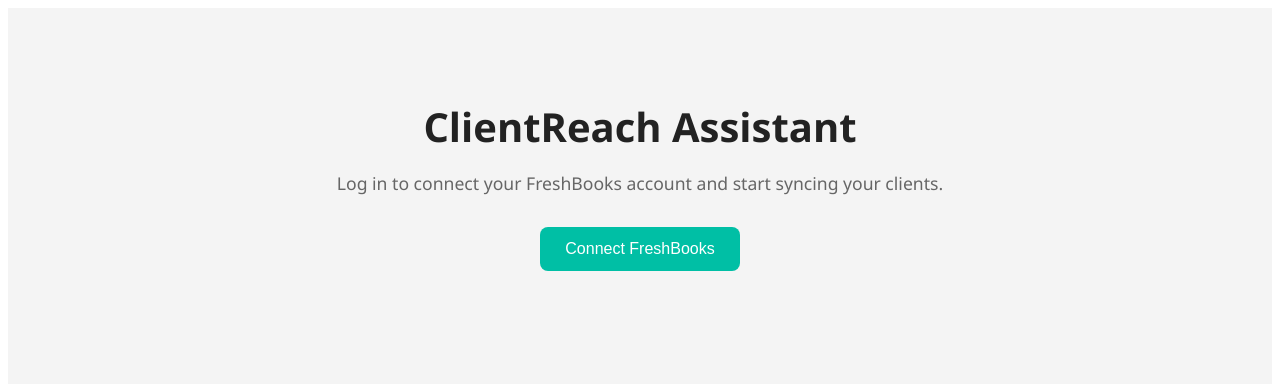
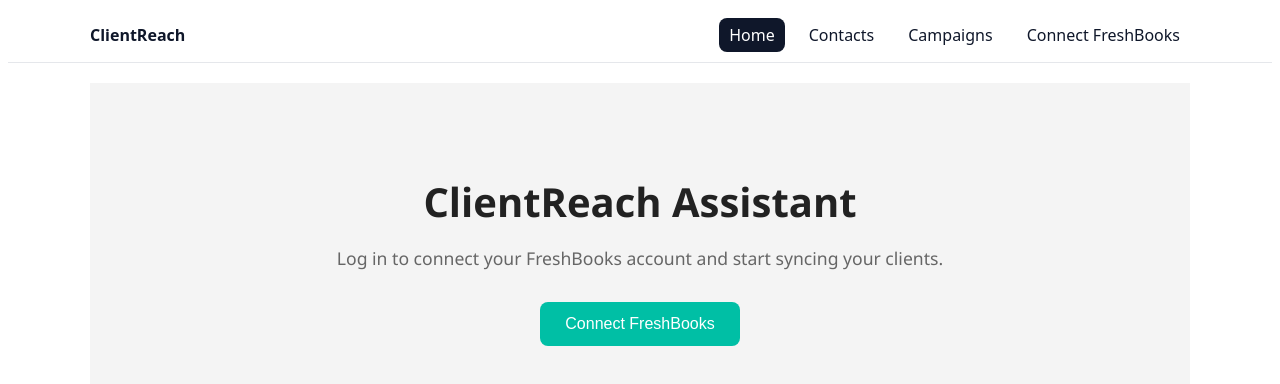
Before and after one commit to cmadaffer/clientreach, a Next.js app: page / in a window 1280 px wide. Shown: the top 384 px of the page. Built offline with nearby package versions, Linux system fonts and the light colour scheme.

Commit message:
Update _app.js

```diff
--- a/pages/_app.js
+++ b/pages/_app.js
@@ -1,9 +1,13 @@
-import { SessionProvider } from "next-auth/react";
+// pages/_app.js
+import NavBar from '../components/NavBar';
 
-export default function App({ Component, pageProps }) {
+export default function MyApp({ Component, pageProps }) {
   return (
-    <SessionProvider session={pageProps.session}>
-      <Component {...pageProps} />
-    </SessionProvider>
+    <div style={{ fontFamily: 'ui-sans-serif, system-ui' }}>
+      <NavBar />
+      <main style={{ maxWidth: 1100, margin: '20px auto', padding: '0 16px' }}>
+        <Component {...pageProps} />
+      </main>
+    </div>
   );
 }
```
